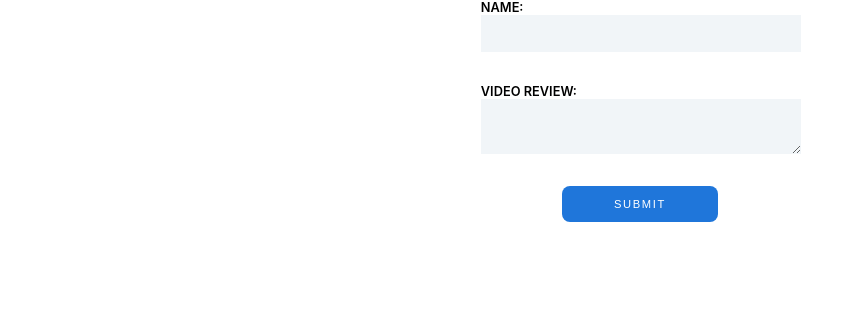
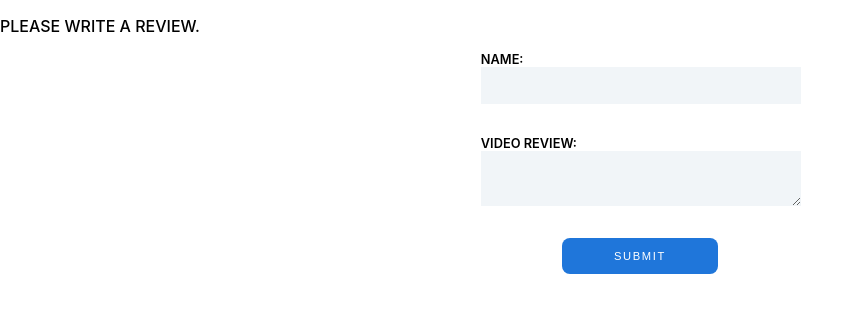
Before and after one commit to ugwutotheeshoes/video-trigger-next, a Next.js app: page /Form in a window 1280 px wide. Shown: the top 312 px of the page, without its empty margins (0-863 px from the left). Built offline with nearby package versions, Linux system fonts and the light colour scheme.

Commit message:
made changes

```diff
--- a/pages/Form.js
+++ b/pages/Form.js
@@ -9,6 +9,7 @@ const form = () => {
   };
   return (
     <div>
+      <p>Please write a review.</p>
       <form onSubmit={handleSubmit} className="form">
         <label>
           name:
--- a/styles/globals.css
+++ b/styles/globals.css
@@ -9,6 +9,12 @@ body {
 a {
   color: inherit;
   text-decoration: none;
+}
+
+p {
+  text-transform: uppercase;
+  font-size: 1rem;
+  font-weight: 500;
 }
 
 * {
@@ -33,7 +39,6 @@ textarea {
   margin-bottom: 1rem;
   font-size: 1rem;
   width: 20rem;
-  /* height: 2rem; */
   padding: 0.6rem 0rem 0.6rem 0.6rem;
   font-weight: 100;
 }
@@ -53,7 +58,7 @@ button {
   text-transform: uppercase;
 }
 
-.form{
+.form {
   display: flex;
   justify-content: center;
   align-items: center;
```
